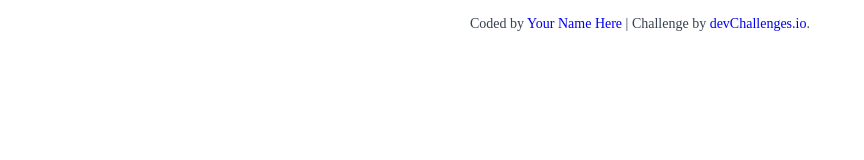
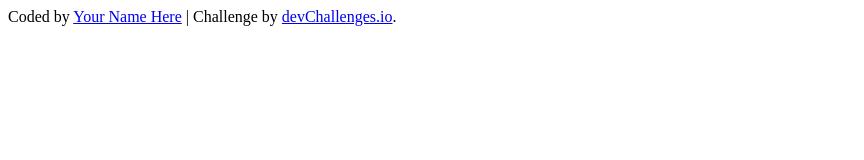
Before and after one commit to Randomgituser69/Minimal-blog, a plain HTML site: page index.html in a window 1280 px wide. Shown: the whole page, without its empty margins (0-864 px from the left). Drawn offline with Linux system fonts and the light colour scheme.

Commit message:
Update index.html

```diff
--- a/index.html
+++ b/index.html
@@ -3,39 +3,20 @@
   <head>
     <meta charset="UTF-8" />
     <meta name="viewport" content="width=device-width, initial-scale=1.0" />
-
+    <link rel="stylesheet" href="style.css">
     <link
       rel="icon"
       href="resources/favicon.ico"
       type="image/x-icon"
       sizes="96x96"
     />
-
+    <link rel="preconnect" href="https://fonts.googleapis.com">
+<link rel="preconnect" href="https://fonts.gstatic.com" crossorigin>
+<link href="https://fonts.googleapis.com/css2?family=Sora:wght@100..800&display=swap" rel="stylesheet">
     <title>devChallenges.io | Minimal Blog Card</title>
 
     <!--You are welcome to delete these styles or modify them in your own stylesheet -->
-    <style>
-      * {
-        margin: 0;
-        padding: 0;
-        box-sizing: border-box;
-      }
-
-      body {
-        height: 100vh;
-      }
-
-      .author-info {
-        font-size: 14px;
-        text-align: center;
-        margin-top: 16px;
-        color: rgb(55, 65, 81);
-      }
-
-      .author-info a {
-        text-decoration: none;
-      }
-    </style>
+    <!--Okay! -->
   </head>
   <body>
     <!-- Design
```
